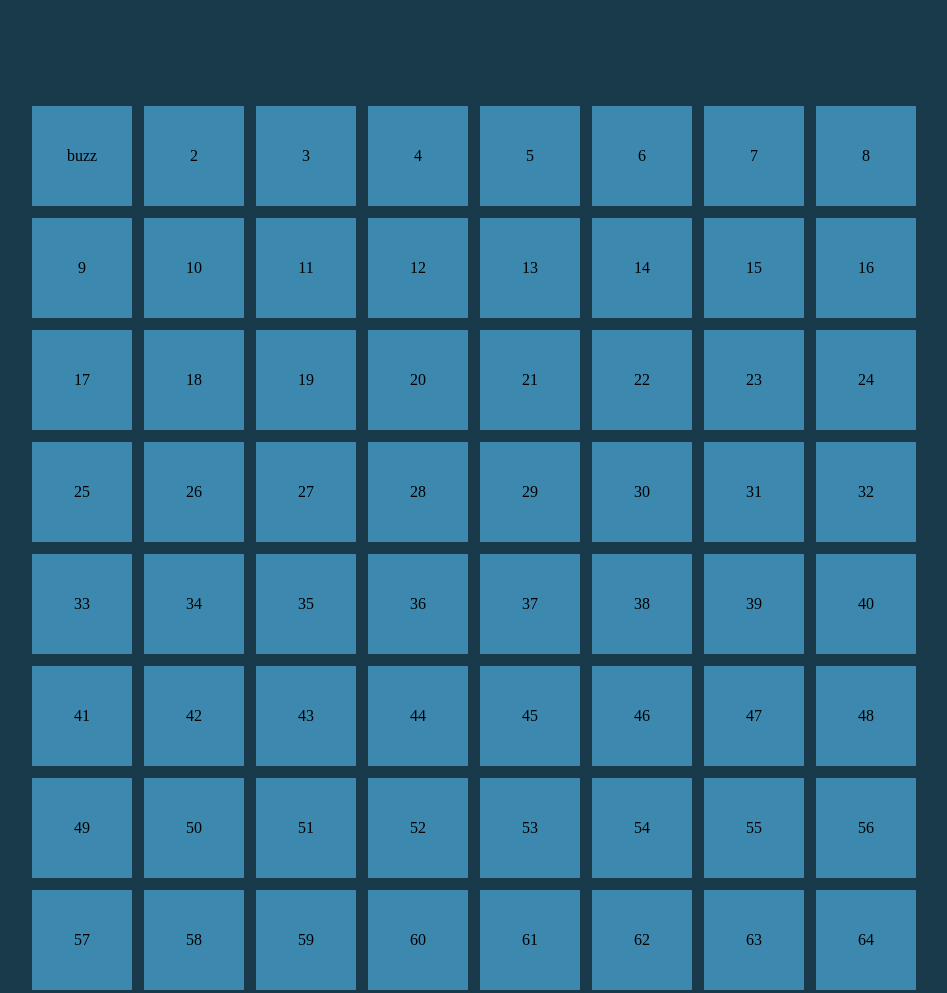
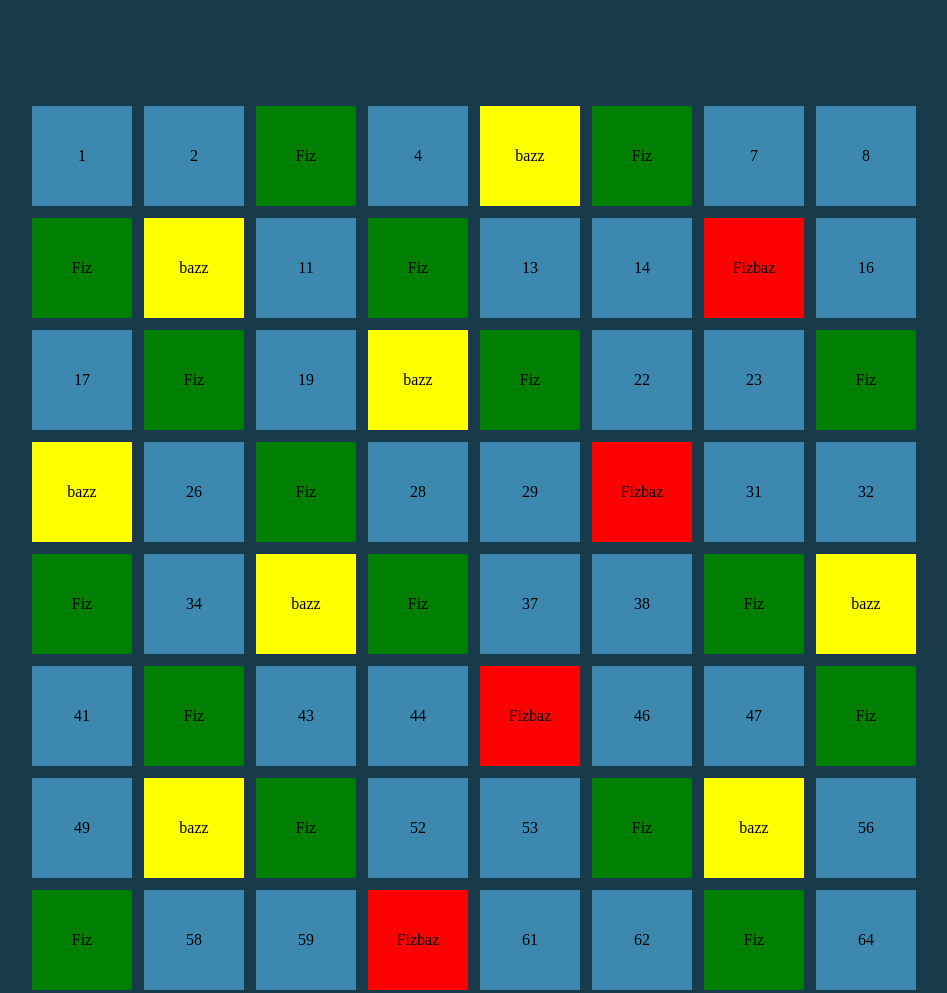
Before and after one commit to MatteoSusanna/js-fizzbuzz, a plain HTML site: page index.html in a window 1280 px wide. Shown: the top 993 px of the page, without its empty margins (164-1111 px from the left). Drawn offline with Linux system fonts and the light colour scheme.

Commit message:
Fine esercizio

```diff
--- a/css/style.css
+++ b/css/style.css
@@ -29,3 +29,15 @@ body{
     height: 100px;
     width: 100px;
 }
+
+.red{
+    background-color: red;
+}
+
+.yellow{
+    background-color: yellow;
+}
+
+.green{
+    background-color: green;
+}
--- a/js/main.js
+++ b/js/main.js
@@ -2,21 +2,19 @@ const containerDom = document.getElementById('container');
 
 
 for ( let i=1; i < 101; i++ ){
-    containerDom.innerHTML += `<div class="box">${i}</div>`;
-    let boxDom = document.querySelector('.box');
 
 
-    if (i % 3 == 0){
-        boxDom.innerHTML = 'fiz';
-    }
-
-    if (i % 5 == 0){
-        boxDom.innerHTML = 'buzz';
-    }
-
     if (i % 5 == 0 && i % 3 == 0){
-        boxDom.innerHTML = 'fizbuzz';
+        containerDom.innerHTML += `<div class="box red">Fizbaz</div>`;
+    } else if (i % 5 == 0){
+        containerDom.innerHTML += `<div class="box yellow">bazz</div>`;
+    } else if (i % 3 == 0){
+        containerDom.innerHTML += `<div class="box green">Fiz</div>`;
+    }else {
+        containerDom.innerHTML += `<div class="box">${i}</div>`;
     }
 
 
+
+
 }
```
